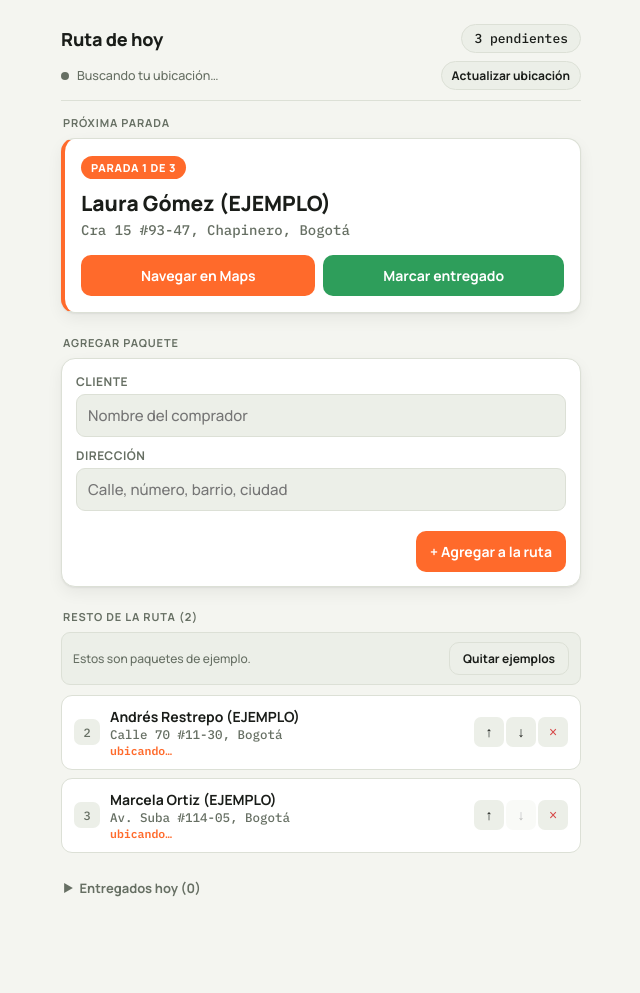
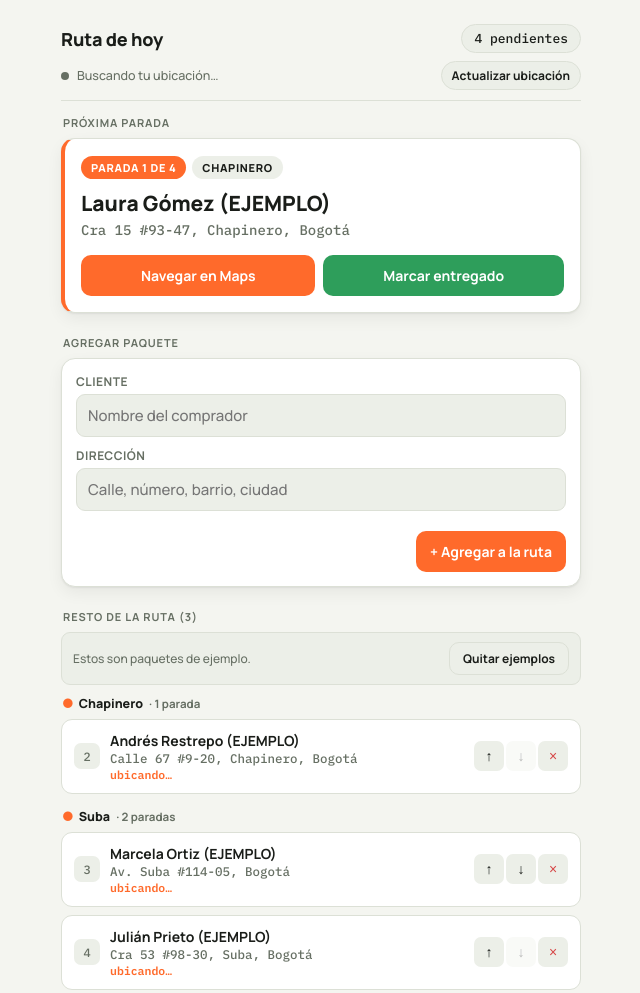
Before and after one commit to B1F3LIX/Paqueteria, a plain HTML site: page index.html in a window 1280 px wide. Shown: the top 993 px of the page, without its empty margins (319-959 px from the left). Before the commit the page ends 963 px from the top, so only its background shows below. Drawn offline with Linux system fonts and the light colour scheme.

Commit message:
Update index.html

```diff
--- a/index.html
+++ b/index.html
@@ -118,6 +118,15 @@
   form.add .btn{ align-self:flex-end; min-width:140px; }
   .form-note{ font-size:12px; color:var(--muted); margin:0; }
 
+  .zone-group{ margin-bottom:14px; }
+  .zone-group:last-child{ margin-bottom:0; }
+  .zone-title{
+    display:flex; align-items:baseline; gap:6px; margin:0 0 7px 2px;
+    font-size:12.5px; font-weight:800; color:var(--text);
+  }
+  .zone-title .n{ font-weight:600; color:var(--muted); font-size:11.5px; }
+  .zone-title::before{ content:"⬤"; font-size:7px; color:var(--accent); position:relative; top:-2px; }
+
   ul.queue{ list-style:none; margin:0; padding:0; display:flex; flex-direction:column; gap:8px; }
   .stop{ background:var(--surface); border:1px solid var(--border); border-radius:11px; padding:11px 12px; display:flex; align-items:center; gap:10px; }
   .stop .order{
@@ -129,6 +138,7 @@
   .stop .info .nm{ font-weight:700; font-size:14px; }
   .stop .info .dr{ font-size:12.5px; color:var(--muted); overflow:hidden; text-overflow:ellipsis; white-space:nowrap; }
   .stop .info .dist{ font-size:11.5px; color:var(--accent); font-weight:700; margin-top:1px; }
+  .stop .info .dist .zona{ color:var(--muted); font-weight:600; }
   .stop .actions{ display:flex; align-items:center; gap:2px; flex-shrink:0; }
   .iconbtn{
     appearance:none; border:none; background:var(--surface-2); cursor:pointer; width:30px; height:30px;
@@ -216,7 +226,7 @@
   <section>
     <p class="eyebrow" id="queueLabel">Resto de la ruta</p>
     <div id="exampleNote"></div>
-    <ul class="queue" id="queueList"></ul>
+    <div id="queueList"></div>
   </section>
 
   <section>
@@ -238,9 +248,10 @@
   var geoWatchId = null;
 
   var exampleData = [
-    { id:"ex1", nombre:"Laura Gómez (EJEMPLO)", direccion:"Cra 15 #93-47, Chapinero, Bogotá", estado:"pendiente", orden:1, lat:4.6746, lon:-74.0530, geocode:"ok", ejemplo:true },
-    { id:"ex2", nombre:"Andrés Restrepo (EJEMPLO)", direccion:"Calle 70 #11-30, Bogotá", estado:"pendiente", orden:2, lat:4.6570, lon:-74.0550, geocode:"ok", ejemplo:true },
-    { id:"ex3", nombre:"Marcela Ortiz (EJEMPLO)", direccion:"Av. Suba #114-05, Bogotá", estado:"pendiente", orden:3, lat:4.7215, lon:-74.0820, geocode:"ok", ejemplo:true }
+    { id:"ex1", nombre:"Laura Gómez (EJEMPLO)", direccion:"Cra 15 #93-47, Chapinero, Bogotá", estado:"pendiente", orden:1, lat:4.6746, lon:-74.0530, zona:"Chapinero", geocode:"ok", ejemplo:true },
+    { id:"ex2", nombre:"Andrés Restrepo (EJEMPLO)", direccion:"Calle 67 #9-20, Chapinero, Bogotá", estado:"pendiente", orden:2, lat:4.6660, lon:-74.0560, zona:"Chapinero", geocode:"ok", ejemplo:true },
+    { id:"ex3", nombre:"Marcela Ortiz (EJEMPLO)", direccion:"Av. Suba #114-05, Bogotá", estado:"pendiente", orden:3, lat:4.7215, lon:-74.0820, zona:"Suba", geocode:"ok", ejemplo:true },
+    { id:"ex4", nombre:"Julián Prieto (EJEMPLO)", direccion:"Cra 53 #98-30, Suba, Bogotá", estado:"pendiente", orden:4, lat:4.7180, lon:-74.0770, zona:"Suba", geocode:"ok", ejemplo:true }
   ];
 
   function loadState(){
@@ -292,6 +303,33 @@
     sinCoords.sort(function(a,b){ return a.orden - b.orden; });
     // items sin coords van al final, ordenables a mano
     return conCoords.concat(sinCoords);
+  }
+
+  // Agrupa una lista de paquetes por barrio/localidad. Los grupos quedan
+  // ordenados por la parada más cercana que contengan (o por orden manual
+  // si aún no hay ubicación), y dentro de cada grupo también por cercanía.
+  function agruparPorZona(items){
+    var groups = {};
+    var order = [];
+    items.forEach(function(p){
+      var key = p.zona || "Otras direcciones";
+      if(!groups[key]){ groups[key] = []; order.push(key); }
+      groups[key].push(p);
+    });
+    var groupArr = order.map(function(key){
+      var arr = groups[key].slice().sort(function(a,b){
+        if(typeof a._dist === "number" && typeof b._dist === "number") return a._dist - b._dist;
+        return a.orden - b.orden;
+      });
+      var minDist = arr.reduce(function(m,p){ return (typeof p._dist === "number") ? Math.min(m, p._dist) : m; }, Infinity);
+      var minOrden = arr.reduce(function(m,p){ return Math.min(m, p.orden); }, Infinity);
+      return { zona: key, items: arr, minDist: minDist, minOrden: minOrden };
+    });
+    groupArr.sort(function(a,b){
+      if(a.minDist !== Infinity || b.minDist !== Infinity) return a.minDist - b.minDist;
+      return a.minOrden - b.minOrden;
+    });
+    return groupArr;
   }
 
   function mapsUrl(p){
@@ -358,11 +396,23 @@
 
   // ---- Geocoding (OpenStreetMap Nominatim) ----
   var geocodeQueueBusy = false;
+
+  // De los campos de dirección de Nominatim, elige el que mejor represente
+  // "barrio o localidad" tal como se usan en Colombia: primero el barrio
+  // (neighbourhood/suburb), y si no hay, la localidad/comuna (city_district/borough).
+  function extraerZona(addr){
+    if(!addr) return null;
+    return addr.neighbourhood || addr.suburb || addr.quarter ||
+           addr.city_district || addr.borough ||
+           addr.town || addr.village || addr.city || null;
+  }
+
   function geocodeDireccion(direccion){
     var params = new URLSearchParams({
       format: "json",
       q: direccion,
       limit: "1",
+      addressdetails: "1",
       "accept-language": "es"
     });
     if(currentPos){
@@ -377,7 +427,11 @@
       return res.json();
     }).then(function(results){
       if(results && results.length){
-        return { lat: parseFloat(results[0].lat), lon: parseFloat(results[0].lon) };
+        return {
+          lat: parseFloat(results[0].lat),
+          lon: parseFloat(results[0].lon),
+          zona: extraerZona(results[0].address)
+        };
       }
       return null;
     });
@@ -402,9 +456,10 @@
     } else {
       var next = pendOrdenado[0];
       var distBadge = (typeof next._dist === "number") ? '<span class="badge dist">' + formatDist(next._dist) + '</span>' : '';
+      var zonaBadge = next.zona ? '<span class="badge dist">' + escapeHtml(next.zona) + '</span>' : '';
       nextSlot.innerHTML =
         '<div class="next-card">' +
-          '<span class="badge">Parada 1 de ' + pendOrdenado.length + '</span>' + distBadge +
+          '<span class="badge">Parada 1 de ' + pendOrdenado.length + '</span>' + distBadge + zonaBadge +
           '<h2>' + escapeHtml(next.nombre) + '</h2>' +
           '<p class="dir mono">' + escapeHtml(next.direccion) + '</p>' +
           '<div class="btn-row">' +
@@ -419,17 +474,22 @@
       ? (rest.length ? "Resto de la ruta, por cercanía (" + rest.length + ")" : "Resto de la ruta")
       : (rest.length ? "Resto de la ruta (" + rest.length + ")" : "Resto de la ruta");
 
-    var ul = document.getElementById("queueList");
+    var queueSlot = document.getElementById("queueList");
     if(rest.length === 0){
-      ul.innerHTML = "";
+      queueSlot.innerHTML = "";
     } else {
-      ul.innerHTML = rest.map(function(p, idx){
+      var restGroups = agruparPorZona(rest);
+      var showHeaders = restGroups.length > 1;
+      var runningIdx = 2; // la parada 1 ya se mostró arriba
+
+      function renderStop(p, idx, total){
         var distTxt = (typeof p._dist === "number") ? ('<div class="dist mono">' + formatDist(p._dist) + '</div>') :
           (p.geocode === "error" ? '<div class="dist mono" style="color:var(--danger)">sin ubicar — orden manual</div>' : '<div class="dist mono">ubicando…</div>');
         var showArrows = !orderingByDist || !(typeof p.lat === "number");
+        var badge = runningIdx++;
         return (
           '<li class="stop">' +
-            '<span class="order mono">' + (idx + 2) + '</span>' +
+            '<span class="order mono">' + badge + '</span>' +
             '<span class="info">' +
               '<div class="nm">' + escapeHtml(p.nombre) + '</div>' +
               '<div class="dr mono">' + escapeHtml(p.direccion) + '</div>' +
@@ -438,11 +498,24 @@
             '<span class="actions">' +
               (showArrows ? (
                 '<button class="iconbtn" title="Subir prioridad" data-up="' + p.id + '">&#8593;</button>' +
-                '<button class="iconbtn" title="Bajar prioridad" data-down="' + p.id + '"' + (idx===rest.length-1?' disabled':'') + '>&#8595;</button>'
+                '<button class="iconbtn" title="Bajar prioridad" data-down="' + p.id + '"' + (idx===total-1?' disabled':'') + '>&#8595;</button>'
               ) : '') +
               '<button class="iconbtn del" title="Eliminar" data-del="' + p.id + '">&times;</button>' +
             '</span>' +
           '</li>'
+        );
+      }
+
+      queueSlot.innerHTML = restGroups.map(function(group){
+        var itemsHtml = group.items.map(function(p, idx){ return renderStop(p, idx, group.items.length); }).join("");
+        if(!showHeaders){
+          return '<ul class="queue">' + itemsHtml + '</ul>';
+        }
+        return (
+          '<div class="zone-group">' +
+            '<p class="zone-title">' + escapeHtml(group.zona) + ' <span class="n">· ' + group.items.length + (group.items.length===1?' parada':' paradas') + '</span></p>' +
+            '<ul class="queue">' + itemsHtml + '</ul>' +
+          '</div>'
         );
       }).join("");
     }
@@ -551,8 +624,9 @@
       if(coords){
         nuevo.lat = coords.lat;
         nuevo.lon = coords.lon;
+        nuevo.zona = coords.zona || null;
         nuevo.geocode = "ok";
-        note.textContent = "";
+        note.textContent = coords.zona ? ("Ubicado en " + coords.zona) : "";
       } else {
         nuevo.geocode = "error";
         note.textContent = "No encontré esa dirección en el mapa. Puedes ordenarla a mano con las flechas.";
```
